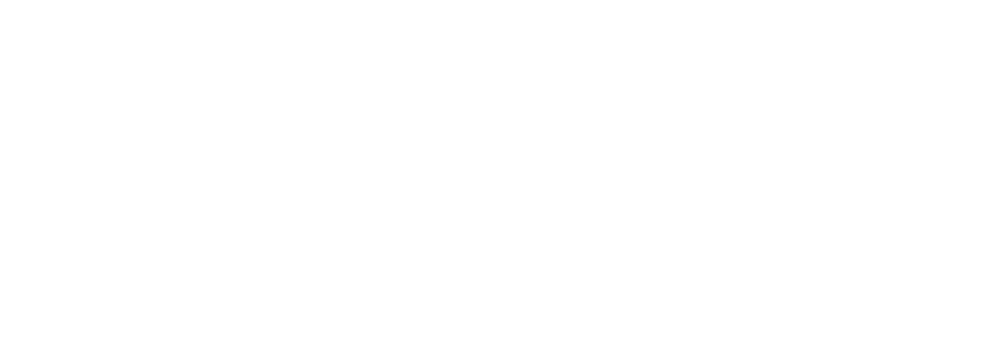
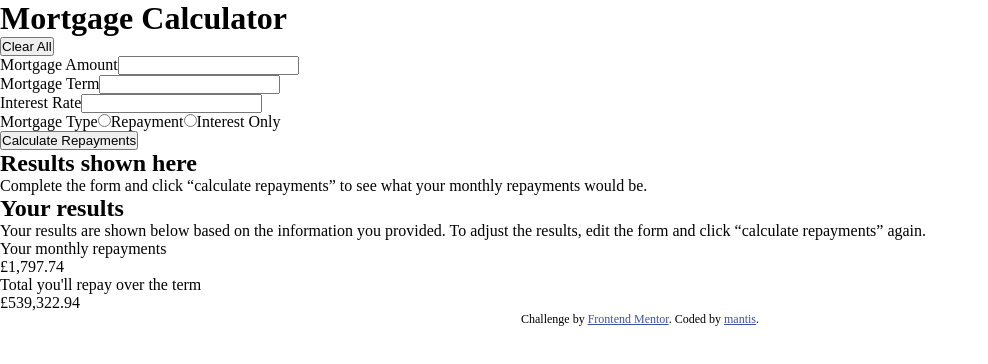
Before and after one commit to morauszkia/fm-mortgage-calculator, a Vue app: page / in a window 1280 px wide. Shown: the top 364 px of the page, without its empty margins (0-988 px from the left). Built offline with nearby package versions, Linux system fonts and the light colour scheme.

Commit message:
Basic html structure & content

```diff
--- a/src/App.vue
+++ b/src/App.vue
@@ -1,5 +1,11 @@
-<script setup lang="ts"></script>
+<script setup lang="ts">
+import Container from "./components/Container.vue";
+import Footer from "./components/Footer.vue";
+</script>
 
-<template></template>
+<template>
+  <Container />
+  <Footer />
+</template>
 
 <style scoped></style>
--- /dev/null
+++ b/src/components/Container.vue
@@ -0,0 +1,56 @@
+<script lang="ts" setup></script>
+
+<template>
+  <main>
+    <h1>Mortgage Calculator</h1>
+    <button type="reset">Clear All</button>
+    <form>
+      <div>
+        <label for="amount">Mortgage Amount</label
+        ><input type="number" id="amount" />
+      </div>
+      <div>
+        <label for="term">Mortgage Term</label><input type="number" id="term" />
+      </div>
+      <div>
+        <label for="rate">Interest Rate</label><input type="number" id="rate" />
+      </div>
+      <div>
+        <label for="type">Mortgage Type</label>
+        <input type="radio" name="type" id="repayment" /><label for="repayment"
+          >Repayment</label
+        >
+        <input type="radio" name="type" id="interest" /><label for="interest"
+          >Interest Only</label
+        >
+      </div>
+      <button type="submit">Calculate Repayments</button>
+    </form>
+    <section>
+      <!-- Empty results -->
+      <h2>Results shown here</h2>
+      <p>
+        Complete the form and click “calculate repayments” to see what your
+        monthly repayments would be.
+      </p>
+
+      <!-- Completed results -->
+      <h2>Your results</h2>
+      <p>
+        Your results are shown below based on the information you provided. To
+        adjust the results, edit the form and click “calculate repayments”
+        again.
+      </p>
+      <div>
+        <p>Your monthly repayments</p>
+        <p>&pound;1,797.74</p>
+      </div>
+      <div>
+        <p>Total you'll repay over the term</p>
+        <p>&pound;539,322.94</p>
+      </div>
+    </section>
+  </main>
+</template>
+
+<style scoped></style>
--- /dev/null
+++ b/src/components/Footer.vue
@@ -0,0 +1,17 @@
+<template>
+  <footer class="attribution">
+    Challenge by
+    <a href="https://www.frontendmentor.io?ref=challenge">Frontend Mentor</a>.
+    Coded by <a href="https://github.com/morauszkia">mantis</a>.
+  </footer>
+</template>
+
+<style scoped>
+.attribution {
+  font-size: 0.75rem;
+  text-align: center;
+}
+.attribution a {
+  color: hsl(228, 45%, 44%);
+}
+</style>
```
